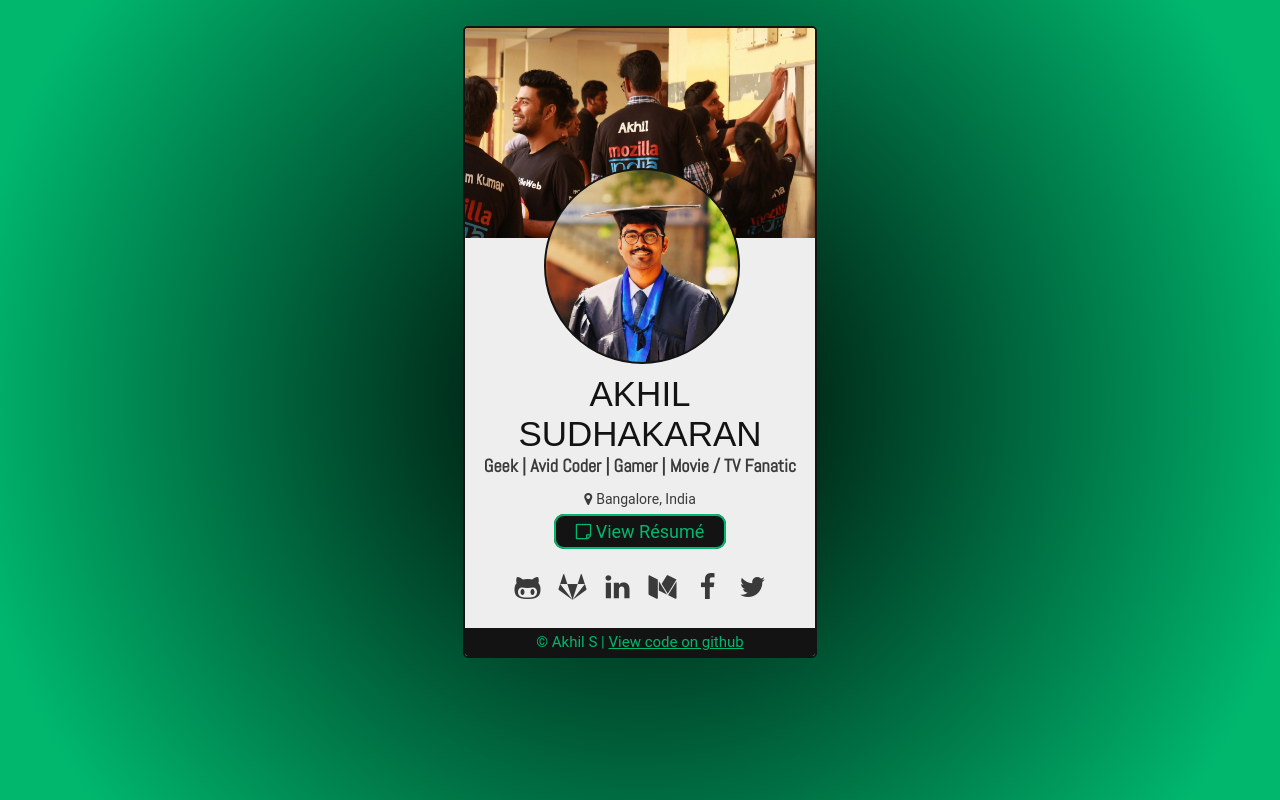
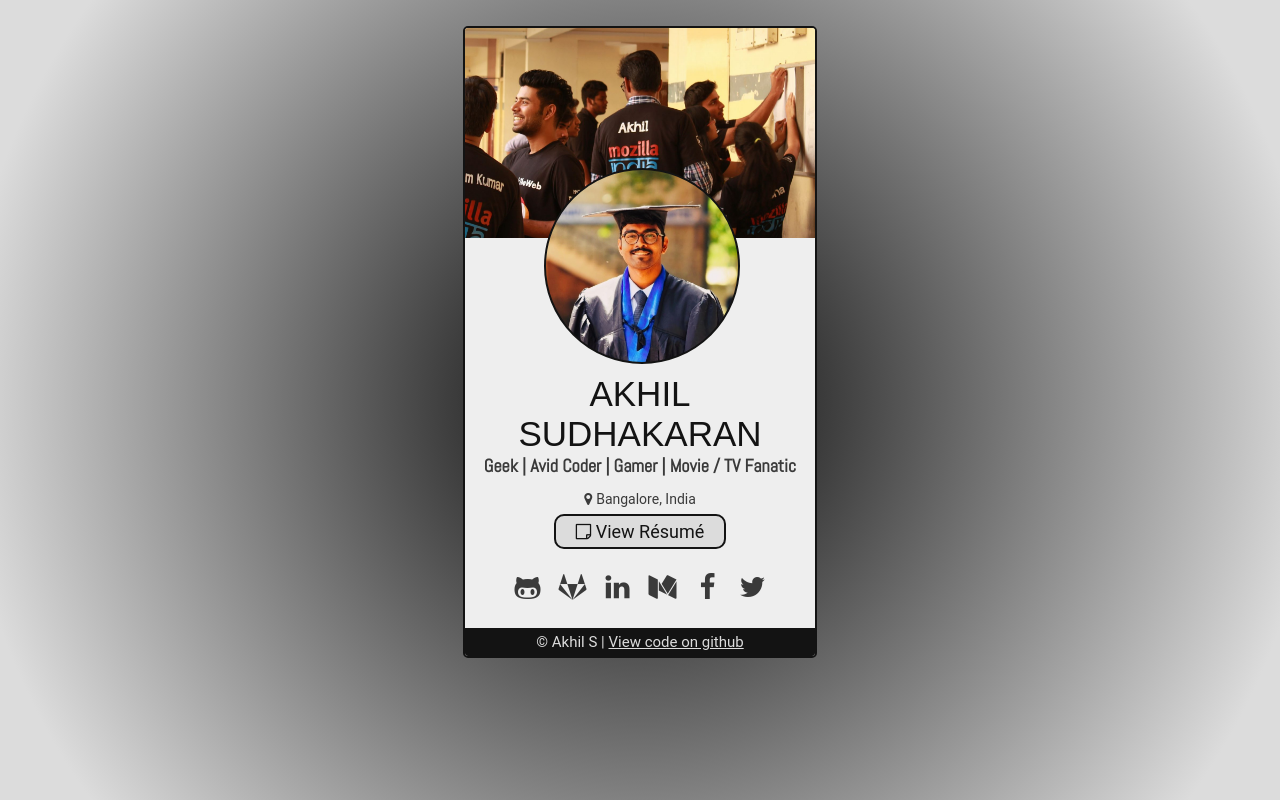
Before and after one commit to Akhilsudh/Akhilsudh.github.io, a plain HTML site: page index.html in a window 1280 px wide. Drawn offline with Linux system fonts and the light colour scheme; a web font is replaced by a local one.

Commit message:
Changed colors

```diff
--- a/css/resume.css
+++ b/css/resume.css
@@ -2,7 +2,7 @@
 @import url('https://fonts.googleapis.com/css?family=Abel');
 
 body {
-    background-color: #02a866;
+    background-color: #9c9c9c;
     margin-left: 10px;
     margin-right: 10px;
 }
@@ -54,18 +54,18 @@ p {
 }
 
 a {
-    color: #006400;
+    color: #000000;
     font-weight: bold;
 }
 a:hover {
-    color: #00b76e;
+    color: #464242;
 }
 
 hr {
     display: block;
     height: 1px;
     border: 0;
-    border-top: 10px solid #02a866;
+    border-top: 10px solid #9c9c9c;
     margin: 1em 0;
     padding: 0;
 }
@@ -109,8 +109,8 @@ hr {
 }
 
 .resume-button {
-    background: #131313;
-    color: #00b76e;
+    background: #DCDCDC;
+    color: #131313;
     text-decoration: none;
     font-weight: normal;
     margin-left: 10px;
@@ -119,12 +119,14 @@ hr {
     font-family: 'Roboto', sans-serif;
     width: 200px;
     height: 40px;
-    border: solid 3px #00b76e;
+    border: solid 2px #131313;
     border-radius: 10px;
 }
 .resume-button:hover {
-    background: #00b76e;
-    color: #131313;
+    background: #131313;
+    color: #DCDCDC;
+    border: solid 2px #DCDCDC;
+    border-radius: 10px;
 }
 
 .skillDiv {
@@ -200,7 +202,7 @@ hr {
     border-radius: 10px;
     content: '';
     border: 2px solid #131313;
-    background: #00b76e;
+    background: #9c9c9c;
 }
 
 .timeline-item:last-child {
--- a/css/style.css
+++ b/css/style.css
@@ -9,19 +9,19 @@ html, body {
 }
 
 body {
-  background: #00b76e;
-  background-image: -webkit-radial-gradient(center, circle cover, #000000 0%, #00b76e 90%);
-  background-image: -moz-radial-gradient(center, circle cover, #000000 0%, #00b76e 90%);
-  background-image: -o-radial-gradient(center, circle cover, #000000 0%, #00b76e 90%);
-  background-image: radial-gradient(center, circle cover, #000000 0%, #00b76e 90%);
+  background: #DCDCDC;
+  background-image: -webkit-radial-gradient(center, circle cover, #000000 0%, #DCDCDC 90%);
+  background-image: -moz-radial-gradient(center, circle cover, #000000 0%, #DCDCDC 90%);
+  background-image: -o-radial-gradient(center, circle cover, #000000 0%, #DCDCDC 90%);
+  background-image: radial-gradient(center, circle cover, #000000 0%, #DCDCDC 90%);
   background-size: 100%;
 }
 
 a {
-  color: #00b76e;
+  color: #DCDCDC;
 }
 a:hover {
-  color: #00f771;
+  color: #FFFFFF;
 }
 
 .wrapper {
@@ -31,7 +31,7 @@ a:hover {
   width: 350px;
   max-width: 350px;
   overflow: hidden;
-  background-color: #EEE;
+  background-color: #EEEEEE;
   border: solid 2px #131313;
   border-radius: 5px;
 }
@@ -156,20 +156,22 @@ a:hover {
 }
 
 .resume-button {
-  background: #131313;
-  color: #00b76e;
   text-decoration: none;
   padding: 5px 20px 5px 20px;
   font-size: 18px;
   font-family: 'Roboto', sans-serif;
   width: 200px;
   height: 40px;
-  border: solid 2px #00b76e;
+  background: #DCDCDC;
+  color: #131313;
+  border: solid 2px #131313;
   border-radius: 10px;
 }
 .resume-button:hover {
-  background: #00b76e;
-  color: #131313;
+  background: #131313;
+  color: #DCDCDC;
+  border: solid 2px #DCDCDC;
+  border-radius: 10px;
 }
 
 .social-list {
@@ -231,7 +233,7 @@ a:hover {
   padding-top: 5px;
   padding-bottom: 5px;
   width: 100%;
-  color: #00b76e;
+  color: #DCDCDC;
   background-color: #131313;
   text-align: center;
 }
```
Also changed, not shown: resume.html (+1 -1 lines).
